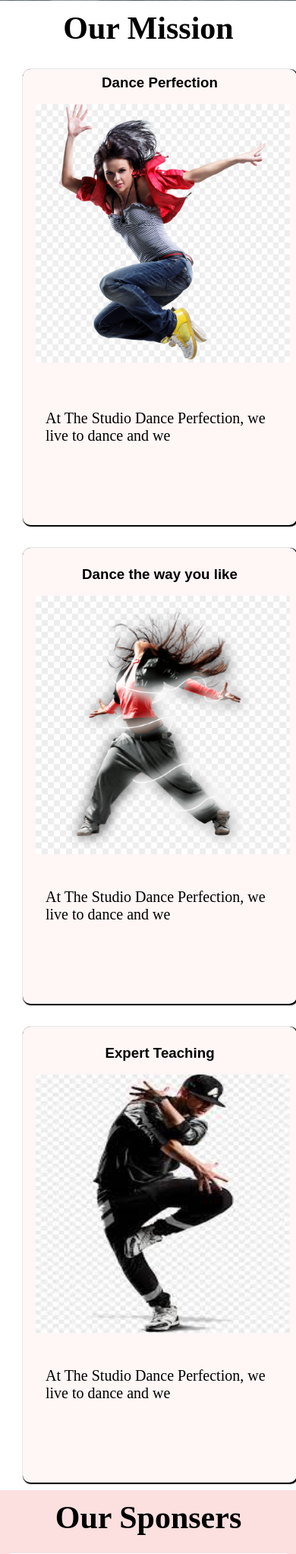
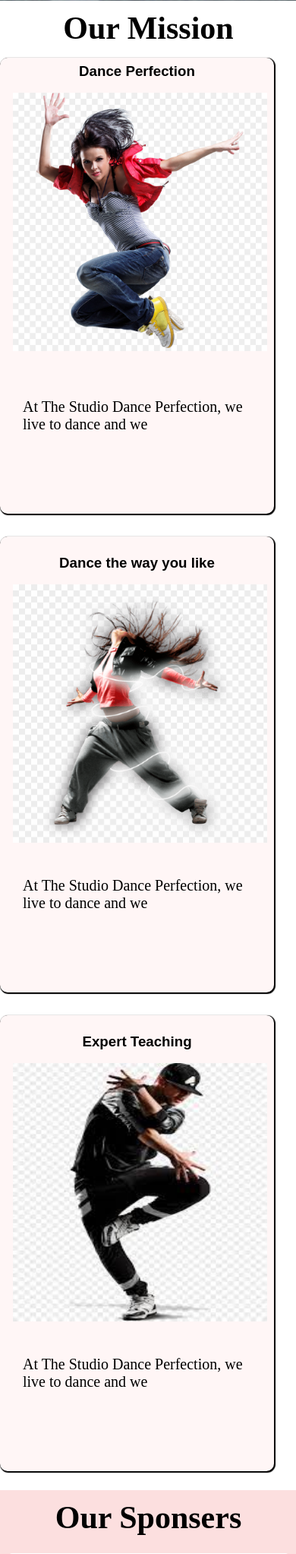
Before and after one commit to Devendra6536/DanceAcademy, a Node server app: page / in a window 390 px wide. Shown: the part 1474-3519 px from the top of the page at 76% size. Run offline with Node 20, Linux system fonts and the light colour scheme; some libraries are stand-ins or nearby versions; some web fonts are replaced.

Commit message:
responsive

```diff
--- a/static/phone.css
+++ b/static/phone.css
@@ -107,7 +107,6 @@
     #missionSection{
         height: 100%;
         width: 391px;
-        padding: 0px;
         margin: 0px;
     }
 
@@ -119,7 +118,7 @@
         width: 361px;
         height: 600px;
         flex-direction: column;
-        margin: 30px 0px 0px 30px;
+        margin: 15px 0px 15px 0px;
     }
     .card-box {
         flex-direction: column;
```
